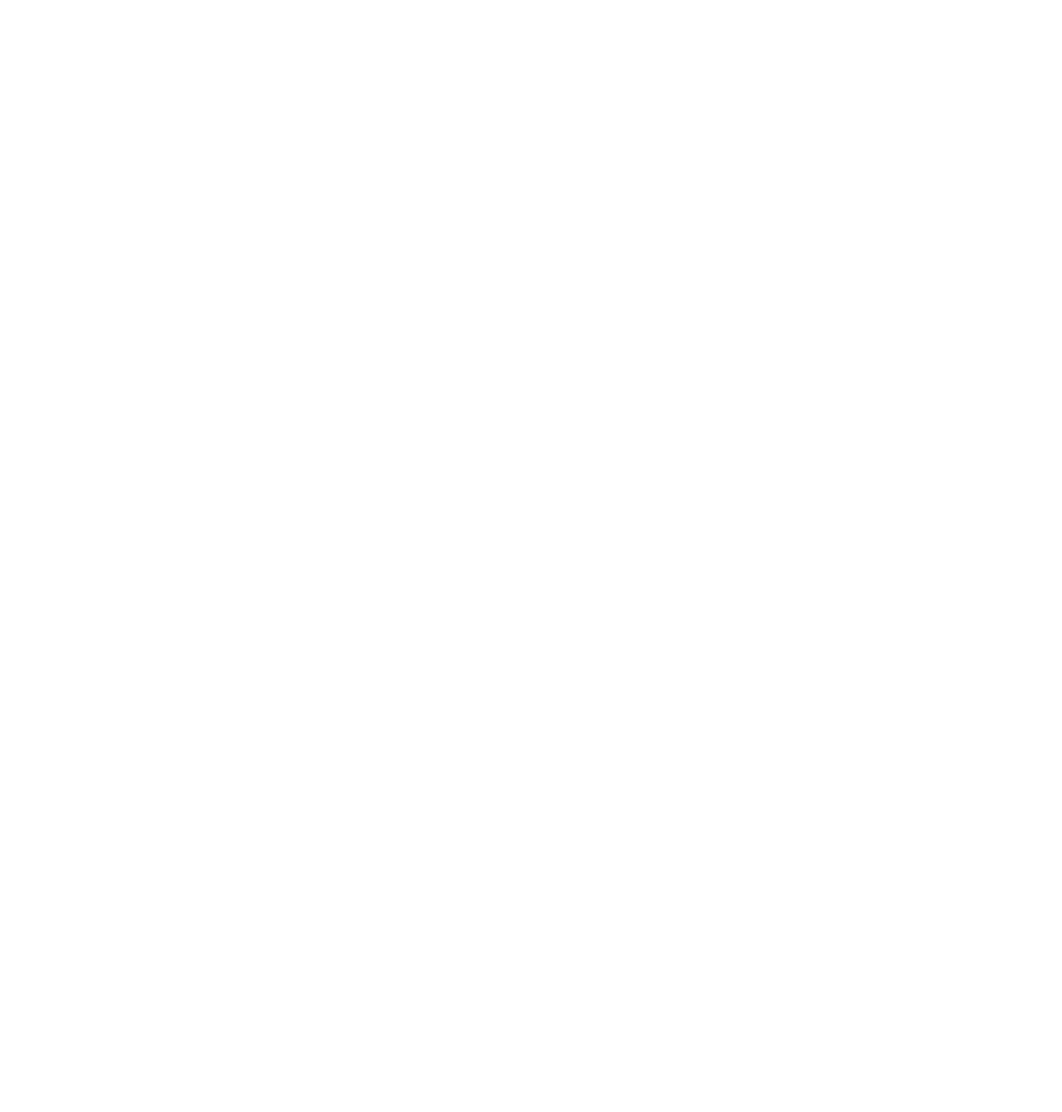
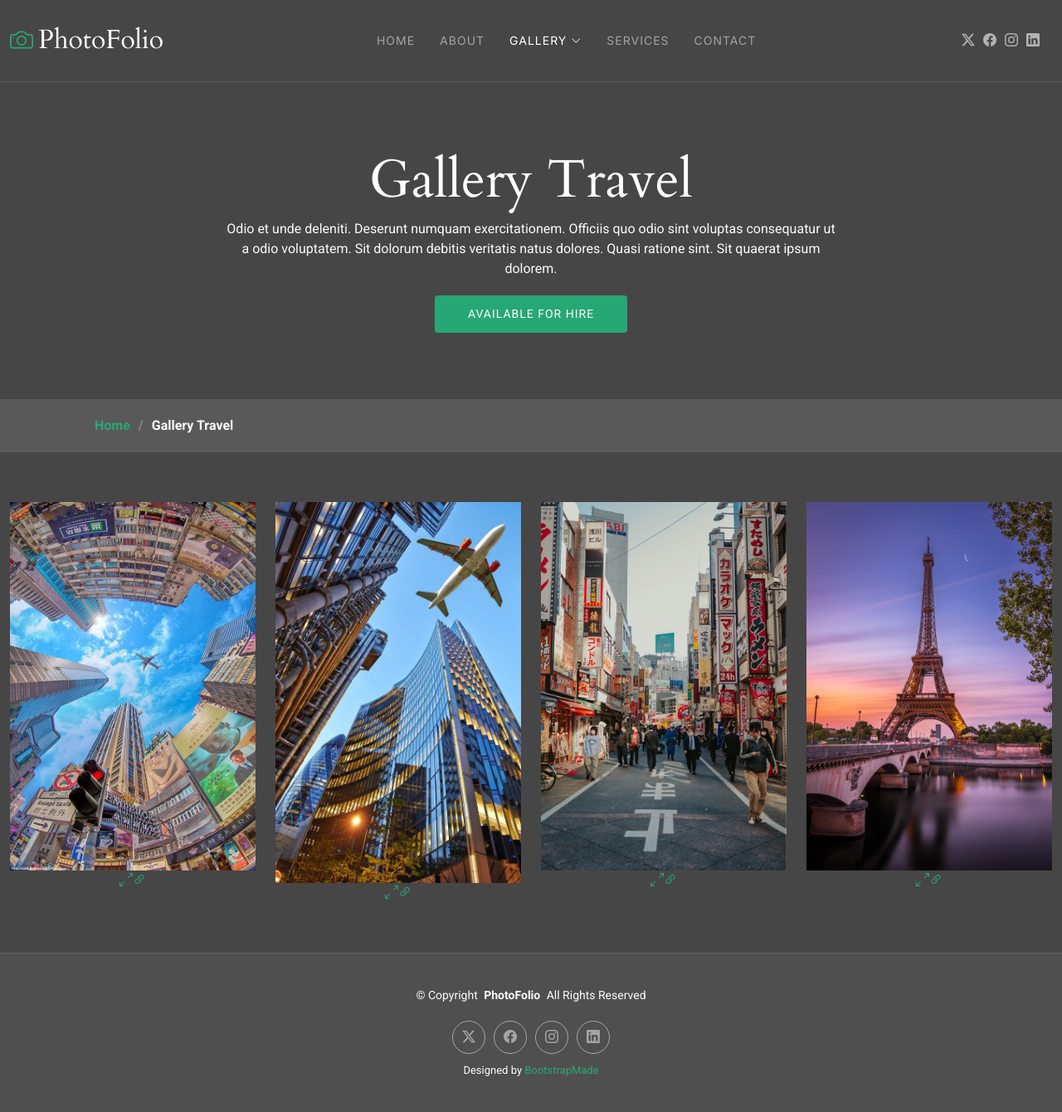
Before and after one commit to TechMWhiz/HABO-NA, a plain HTML site: page gallery-people.html in a window 1280 px wide. Shown: the whole page at 83% size. Before the commit the page ends 800 px from the top, so only its background shows below. Drawn offline with Linux system fonts and the light colour scheme.

```diff
--- a/gallery-people.html
+++ b/gallery-people.html
@@ -0,0 +1,205 @@
+<!DOCTYPE html>
+<html lang="en">
+
+<head>
+  <meta charset="utf-8">
+  <meta content="width=device-width, initial-scale=1.0" name="viewport">
+  <title>Gallery - PhotoFolio Bootstrap Template</title>
+  <meta name="description" content="">
+  <meta name="keywords" content="">
+
+  <!-- Favicons -->
+  <link href="assets/img/favicon.png" rel="icon">
+  <link href="assets/img/apple-touch-icon.png" rel="apple-touch-icon">
+
+  <!-- Fonts -->
+  <link href="https://fonts.googleapis.com" rel="preconnect">
+  <link href="https://fonts.gstatic.com" rel="preconnect" crossorigin>
+  <link href="https://fonts.googleapis.com/css2?family=Roboto:ital,wght@0,100;0,300;0,400;0,500;0,700;0,900;1,100;1,300;1,400;1,500;1,700;1,900&family=Inter:wght@100;200;300;400;500;600;700;800;900&family=Cardo:ital,wght@0,400;0,700;1,400;1,700&display=swap" rel="stylesheet">
+
+  <!-- Vendor CSS Files -->
+  <link href="assets/vendor/bootstrap/css/bootstrap.min.css" rel="stylesheet">
+  <link href="assets/vendor/bootstrap-icons/bootstrap-icons.css" rel="stylesheet">
+  <link href="assets/vendor/aos/aos.css" rel="stylesheet">
+  <link href="assets/vendor/glightbox/css/glightbox.min.css" rel="stylesheet">
+  <link href="assets/vendor/swiper/swiper-bundle.min.css" rel="stylesheet">
+
+  <!-- Main CSS File -->
+  <link href="assets/css/main.css" rel="stylesheet">
+
+  <!-- =======================================================
+  * Template Name: PhotoFolio
+  * Template URL: https://bootstrapmade.com/photofolio-bootstrap-photography-website-template/
+  * Updated: Aug 07 2024 with Bootstrap v5.3.3
+  * Author: BootstrapMade.com
+  * License: https://bootstrapmade.com/license/
+  ======================================================== -->
+</head>
+
+<body class="gallery-people-page">
+
+  <header id="header" class="header d-flex align-items-center sticky-top">
+    <div class="container-fluid position-relative d-flex align-items-center justify-content-between">
+
+      <a href="index.html" class="logo d-flex align-items-center me-auto me-xl-0">
+        <!-- Uncomment the line below if you also wish to use an image logo -->
+        <!-- <img src="assets/img/logo.png" alt=""> -->
+        <i class="bi bi-camera"></i>
+        <h1 class="sitename">PhotoFolio</h1>
+      </a>
+
+      <nav id="navmenu" class="navmenu">
+        <ul>
+          <li><a href="index.html">Home<br></a></li>
+          <li><a href="about.html">About</a></li>
+          <li class="dropdown"><a href="gallery.html" class="active"><span>Gallery</span> <i class="bi bi-chevron-down toggle-dropdown"></i></a>
+            <ul>
+              <li><a href="gallery-nature.html" class="active">Nature</a></li>
+              <li><a href="gallery.html" class="active">People</a></li>
+              <li><a href="gallery.html" class="active">Architecture</a></li>
+              <li><a href="gallery.html" class="active">Scenery</a></li>
+              <li><a href="gallery.html" class="active">Sports</a></li>
+              <li><a href="gallery-travel.html" class="active">Travel</a></li>
+            </ul>
+          </li>
+          <li><a href="services.html">Services</a></li>
+          <li><a href="contact.html">Contact</a></li>
+        </ul>
+        <i class="mobile-nav-toggle d-xl-none bi bi-list"></i>
+      </nav>
+
+      <div class="header-social-links">
+        <a href="#" class="twitter"><i class="bi bi-twitter-x"></i></a>
+        <a href="#" class="facebook"><i class="bi bi-facebook"></i></a>
+        <a href="#" class="instagram"><i class="bi bi-instagram"></i></a>
+        <a href="#" class="linkedin"><i class="bi bi-linkedin"></i></a>
+      </div>
+
+    </div>
+  </header>
+
+  <main class="main">
+
+    <!-- Page Title -->
+    <div class="page-title" data-aos="fade">
+      <div class="heading">
+        <div class="container">
+          <div class="row d-flex justify-content-center text-center">
+            <div class="col-lg-8">
+              <h1>Gallery Travel</h1>
+              <p class="mb-0">Odio et unde deleniti. Deserunt numquam exercitationem. Officiis quo odio sint voluptas consequatur ut a odio voluptatem. Sit dolorum debitis veritatis natus dolores. Quasi ratione sint. Sit quaerat ipsum dolorem.</p>
+              <a href="contact.html" class="cta-btn">Available for Hire<br></a>
+            </div>
+          </div>
+        </div>
+      </div>
+      <nav class="breadcrumbs">
+        <div class="container">
+          <ol>
+            <li><a href="index.html">Home</a></li>
+            <li class="current">Gallery Travel</li>
+          </ol>
+        </div>
+      </nav>
+    </div><!-- End Page Title -->
+
+    <!-- Gallery Section -->
+    <section id="gallery-people" class="gallery-people section">
+
+      <div class="container-fluid" data-aos="fade-up" data-aos-delay="100">
+
+        <div class="row gy-4 justify-content-center">
+
+          <div class="col-xl-3 col-lg-4 col-md-6">
+            <div class="gallery-item h-100">
+              <img src="assets/img/gallery/gallery-15.jpg" class="img-fluid" alt="">
+              <div class="gallery-links d-flex align-items-center justify-content-center">
+                <a href="assets/img/gallery/gallery-15.jpg" title="Gallery 15" class="glightbox preview-link"><i class="bi bi-arrows-angle-expand"></i></a>
+                <a href="gallery-single.html" class="details-link"><i class="bi bi-link-45deg"></i></a>
+              </div>
+            </div>
+          </div><!-- End Gallery Item -->
+
+          <div class="col-xl-3 col-lg-4 col-md-6">
+            <div class="gallery-item h-100">
+              <img src="assets/img/gallery/gallery-16.jpg" class="img-fluid" alt="">
+              <div class="gallery-links d-flex align-items-center justify-content-center">
+                <a href="assets/img/gallery/gallery-16.jpg" title="Gallery 16" class="glightbox preview-link"><i class="bi bi-arrows-angle-expand"></i></a>
+                <a href="gallery-single.html" class="details-link"><i class="bi bi-link-45deg"></i></a>
+              </div>
+            </div>
+          </div><!-- End Gallery Item -->
+
+          <div class="col-xl-3 col-lg-4 col-md-6">
+            <div class="gallery-item h-100">
+              <img src="assets/img/gallery/gallery-17.jpg" class="img-fluid" alt="">
+              <div class="gallery-links d-flex align-items-center justify-content-center">
+                <a href="assets/img/gallery/gallery-17.jpg" title="Gallery 17" class="glightbox preview-link"><i class="bi bi-arrows-angle-expand"></i></a>
+                <a href="gallery-single.html" class="details-link"><i class="bi bi-link-45deg"></i></a>
+              </div>
+            </div>
+          </div><!-- End Gallery Item -->
+
+          <div class="col-xl-3 col-lg-4 col-md-6">
+            <div class="gallery-item h-100">
+              <img src="assets/img/gallery/gallery-18.jpg" class="img-fluid" alt="">
+              <div class="gallery-links d-flex align-items-center justify-content-center">
+                <a href="assets/img/gallery/gallery-18.jpg" title="Gallery 18" class="glightbox preview-link"><i class="bi bi-arrows-angle-expand"></i></a>
+                <a href="gallery-single.html" class="details-link"><i class="bi bi-link-45deg"></i></a>
+              </div>
+            </div>
+          </div><!-- End Gallery Item -->
+
+
+        </div>
+
+      </div>
+
+    </section><!-- /Gallery Section -->
+
+  </main>
+
+  <footer id="footer" class="footer">
+
+    <div class="container">
+      <div class="copyright text-center ">
+        <p>© <span>Copyright</span> <strong class="px-1 sitename">PhotoFolio</strong> <span>All Rights Reserved</span></p>
+      </div>
+      <div class="social-links d-flex justify-content-center">
+        <a href=""><i class="bi bi-twitter-x"></i></a>
+        <a href=""><i class="bi bi-facebook"></i></a>
+        <a href=""><i class="bi bi-instagram"></i></a>
+        <a href=""><i class="bi bi-linkedin"></i></a>
+      </div>
+      <div class="credits">
+        <!-- All the links in the footer should remain intact. -->
+        <!-- You can delete the links only if you've purchased the pro version. -->
+        <!-- Licensing information: https://bootstrapmade.com/license/ -->
+        <!-- Purchase the pro version with working PHP/AJAX contact form: [buy-url] -->
+        Designed by <a href="https://bootstrapmade.com/">BootstrapMade</a>
+      </div>
+    </div>
+
+  </footer>
+
+  <!-- Scroll Top -->
+  <a href="#" id="scroll-top" class="scroll-top d-flex align-items-center justify-content-center"><i class="bi bi-arrow-up-short"></i></a>
+
+  <!-- Preloader -->
+  <div id="preloader">
+    <div class="line"></div>
+  </div>
+
+  <!-- Vendor JS Files -->
+  <script src="assets/vendor/bootstrap/js/bootstrap.bundle.min.js"></script>
+  <script src="assets/vendor/php-email-form/validate.js"></script>
+  <script src="assets/vendor/aos/aos.js"></script>
+  <script src="assets/vendor/glightbox/js/glightbox.min.js"></script>
+  <script src="assets/vendor/swiper/swiper-bundle.min.js"></script>
+
+  <!-- Main JS File -->
+  <script src="assets/js/main.js"></script>
+
+</body>
+
+</html>
```
Also changed, not shown: services.html (+9 -9 lines).
